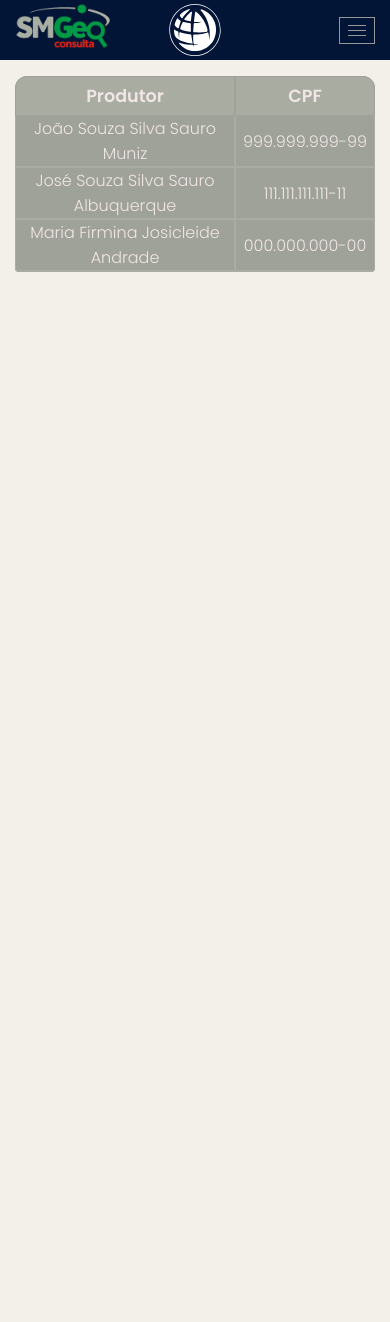
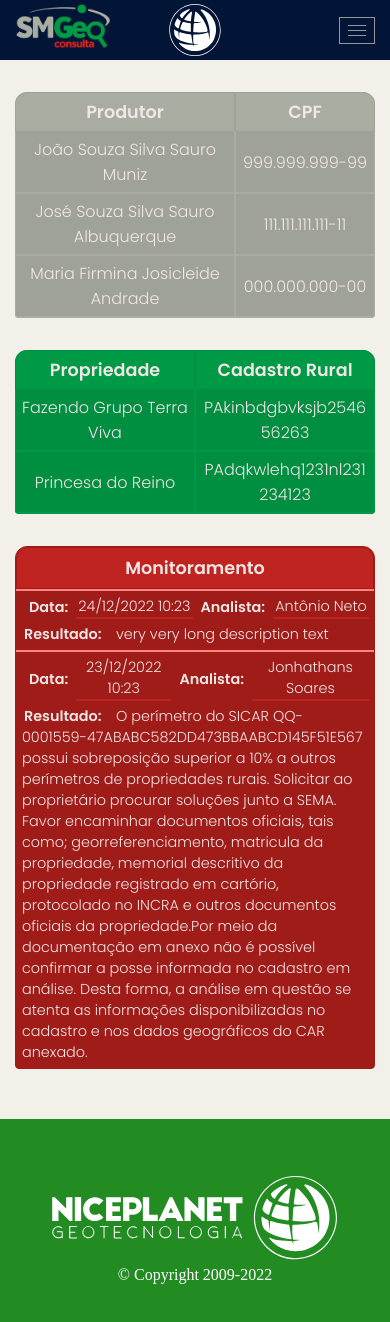
Before and after one commit to Fm-s/niceplanet, a React (Create React App) app: page / in a window 390 px wide. Shown: the top 1322 px of the page. Before the commit the page ends 844 px from the top, so only its background shows below. Built offline with nearby package versions, Linux system fonts and the light colour scheme.

Commit message:
mobile display ended

```diff
--- a/src/components/Lists/ListMonitoramento.jsx
+++ b/src/components/Lists/ListMonitoramento.jsx
@@ -0,0 +1,42 @@
+import React from 'react'
+
+import styles from './list-styles.module.css'
+
+const ListMonitoramento = () => {
+    const longString = "O perímetro do SICAR QQ-0001559-47ABABC582DD473BBAABCD145F51E567 possui sobreposição superior a 10% a outros perímetros de propriedades rurais. Solicitar ao proprietário procurar soluções junto a SEMA. Favor encaminhar documentos oficiais, tais como; georreferenciamento, matricula da propriedade, memorial descritivo da propriedade registrado em cartório, protocolado no INCRA e outros documentos oficiais da propriedade.Por meio da documentação em anexo não é possível confirmar a posse informada no cadastro em análise. Desta forma, a análise em questão se atenta as informações disponibilizadas no cadastro e nos dados geográficos do CAR anexado."
+    const dataArray = [['24/12/2022 10:23','Antônio Neto', 'very very long description text'],['23/12/2022 10:23','Jonhathans Soares',longString]]
+
+    let mapedOutput;
+
+    const listCellStyle = styles.listCell + " " + styles.propriedadeListCell + " centeredFlex"
+
+    if(dataArray?.length > 0){
+
+        mapedOutput = dataArray.map(val => {
+            return (
+            <>
+                <div className={styles.monitoramentoListEntry + " centeredFlex"}>
+                    <div className={styles.labelMonitoramento + " centeredFlex"}>Data:</div>
+                    <div className={styles.valueMonitoramento}>{val[0]}</div>
+                    <div className={styles.labelMonitoramento + " centeredFlex"}>Analista:</div>
+                    <div className={styles.valueMonitoramento}>{val[1]}</div>
+                </div>
+                <div className={styles.monitoramentoDescription}>
+                    {val[2]}
+                    <span className={styles.monitoramentoDescriptionLabel}>Resultado:</span>
+                </div>
+            </>
+            )
+        })
+    }else {
+        mapedOutput = <div className={listCellStyle + " " + styles.emptyList}> . . .  </div>
+    }
+    return (
+        <div className={styles.monitoramentoList}>
+                <div className={styles.monitoramentoListHead + " centeredFlex"}>Monitoramento</div>
+                {mapedOutput}
+        </div>
+    )
+}
+
+export default ListMonitoramento
--- a/src/components/Lists/ListPropriedades.jsx
+++ b/src/components/Lists/ListPropriedades.jsx
@@ -2,7 +2,7 @@ import React from 'react'
 import styles from './list-styles.module.css'
 
 const ListPropriedades = () => {
-    const dataArray = [['João Souza Silva Sauro Muniz','999.999.999-99'],['José Souza Silva Sauro Albuquerque','111.111.111.111-11'],['Maria Firmina Josicleide Andrade','000.000.000-00']]
+    const dataArray = [['Fazendo Grupo Terra Viva','PAkinbdgbvksjb254656263'],['Princesa do Reino','PAdqkwlehq1231nl231234123']]
 
     let mapedOutput;
 
--- a/src/components/Lists/list-styles.module.css
+++ b/src/components/Lists/list-styles.module.css
@@ -26,13 +26,10 @@
 
 .listCell {
     text-align: center;
-    background: #9EA298;
     box-sizing: border-box;
     width: 100%;
     min-height: 38px;
-    border: 1px solid #A8ACA1;
-    border-bottom: 2px solid #A8ACA1;
-    border-top: 0;
+    padding: 5px;
 }
 
 .listCell:last-child{
@@ -48,6 +45,7 @@
     grid-column: span 2;
 }
 
+/* ### LISTA PRODUTOR  ### */
 .produtorListStyle{
     grid-template-columns: 1fr 140px;
     background-color: #A8ACA1;
@@ -60,3 +58,101 @@
 .produtorCornerHead {
     border: 1px solid #9EA298;
 }
+
+.produtorListCell{
+    background: #9EA298;
+    border: 1px solid #A8ACA1;
+    border-bottom: 2px solid #A8ACA1;
+    border-top: 0;
+}
+
+/* ### LISTA PROPRIEDADE ### */
+.propriedadeListStyle{
+    grid-template-columns: 1fr 1fr;
+    background-color: #009946;
+}
+
+.propriedadeListHeadStyle{
+    background-color: #009946;
+}
+
+.propriedadeCornerHead {
+    border: 1px solid #008E41;
+}
+
+.propriedadeListCell{
+    background: #008E41;
+    border: 1px solid #009946;
+    border-bottom: 2px solid #009946;
+    border-top: 0;
+}
+
+.propriedadeListCell:nth-child(2n){
+    word-break: break-all;
+}
+
+/* ### LISTA MONITORAMENTO ### */
+.monitoramentoList{
+    font-family: 'Poppins', sans-serif;
+    border-radius: 12px 12px 4px 4px;
+    box-sizing: border-box;
+    background-color: #C02421;
+    border: 1px solid #9F1C19;
+    width: 100%;
+}
+
+.monitoramentoListHead {
+    font-size: 1.1rem;
+    font-weight: 600;
+    color: #F1E6E6;
+    border: 1px solid #9F1C19;
+    border-radius: 12px 12px 0 0;
+    height: 40px;
+}
+
+.monitoramentoListEntry{
+    background-color: #9F1C19;
+    color: #F1E6E6;
+    display: flex;
+    box-sizing: border-box;
+    padding: 5px;
+    border-top: 2px solid #FF8383;
+}
+
+.labelMonitoramento{
+    font-size: 0.9rem;
+    font-weight: 600;
+    padding: 0 8px;
+    height: 20px;
+    flex-grow: 0;
+}
+
+.valueMonitoramento {
+    font-size: 0.9rem;
+    border-bottom: 2px solid #C02421;
+    flex-grow: 1;
+    max-width: 12rem;
+    text-align: center;
+}
+
+.monitoramentoDescription{
+    position: relative;
+    font-size: 0.9rem;
+    text-indent: 94px;
+    color: #F1E6E6;
+    background-color: #9F1C19;
+    padding: 0 6px;
+    padding-bottom: 5px;
+}
+
+.monitoramentoDescriptionLabel{
+    font-weight: 600;
+    text-indent: 0;
+    position: absolute;
+    background-color: #9F1C19;
+    height: 20px;
+    padding: 0;
+    margin: 0;
+    top: 0px;
+    left: 8px;
+}
--- /dev/null
+++ b/src/components/SimpleFooter/SimpleFooter.jsx
@@ -0,0 +1,24 @@
+import React from 'react'
+
+import niceplanetLogo from '../../assets/imgs/niceplanet-logo.svg'
+
+const SimpleFooter = () => {
+    const style = {
+        width: "100%",
+        boxSizing: "border-box",
+        padding: "50px",
+        marginTop: "50px",
+        backgroundColor: "#228C22",
+        display: "flex",
+        flexDirection: "column",
+        alignItems: "center"
+    }
+    return (
+        <div style={style}>
+            <img src={niceplanetLogo} alt="Footer logo"/>
+            <span style={{color:"#fff"}}>© Copyright 2009-2022</span>
+        </div>
+    )
+}
+
+export default SimpleFooter
--- a/src/pages/MainPage/MainPage.js
+++ b/src/pages/MainPage/MainPage.js
@@ -1,17 +1,29 @@
-import React from 'react'
-import ListProdutores from '../../components/Lists/ListProdutores';
-import ResponsiveHeader from '../../components/ResponsiveHeader/ResponviseHeader';
-import styles from './main-page.module.css'
+import React from "react";
+import ListMonitoramento from "../../components/Lists/ListMonitoramento";
+import ListProdutores from "../../components/Lists/ListProdutores";
+import ListPropriedades from "../../components/Lists/ListPropriedades";
+import ResponsiveHeader from "../../components/ResponsiveHeader/ResponviseHeader";
+import SimpleFooter from "../../components/SimpleFooter/SimpleFooter";
+import styles from "./main-page.module.css";
 
 const MainPage = () => {
-    return(
+    return (
         <>
-        <ResponsiveHeader/>
-        <div className={styles.main}>
-            <ListProdutores/>
-        </div>
+            <ResponsiveHeader />
+            <div className={styles.main}>
+                <div className="col-xs-12">
+                    <ListProdutores />
+                </div>
+                <div className="col-xs-12">
+                    <ListPropriedades />
+                </div>
+                <div className="col-xs12">
+                    <ListMonitoramento/>
+                </div>
+            </div>
+            <SimpleFooter/>
         </>
-    )
-}
+    );
+};
 
 export default MainPage;
--- a/src/pages/MainPage/main-page.module.css
+++ b/src/pages/MainPage/main-page.module.css
@@ -1,8 +1,10 @@
 .main {
-    margin-top: calc(var(--mobile-menu-height) + 1rem);
+    margin-top: calc(var(--mobile-menu-height) + 2rem);
     max-width: calc(100vw - 2rem);
-    min-width: 360px;
+    min-width: 22.5rem;
     margin-left: auto;
     margin-right: auto;
-    height: 200px;
+    display: flex;
+    flex-direction: column;
+    gap: 2rem;
 }
```
Also changed, not shown: src/assets/imgs/niceplanet-logo.svg (added).
